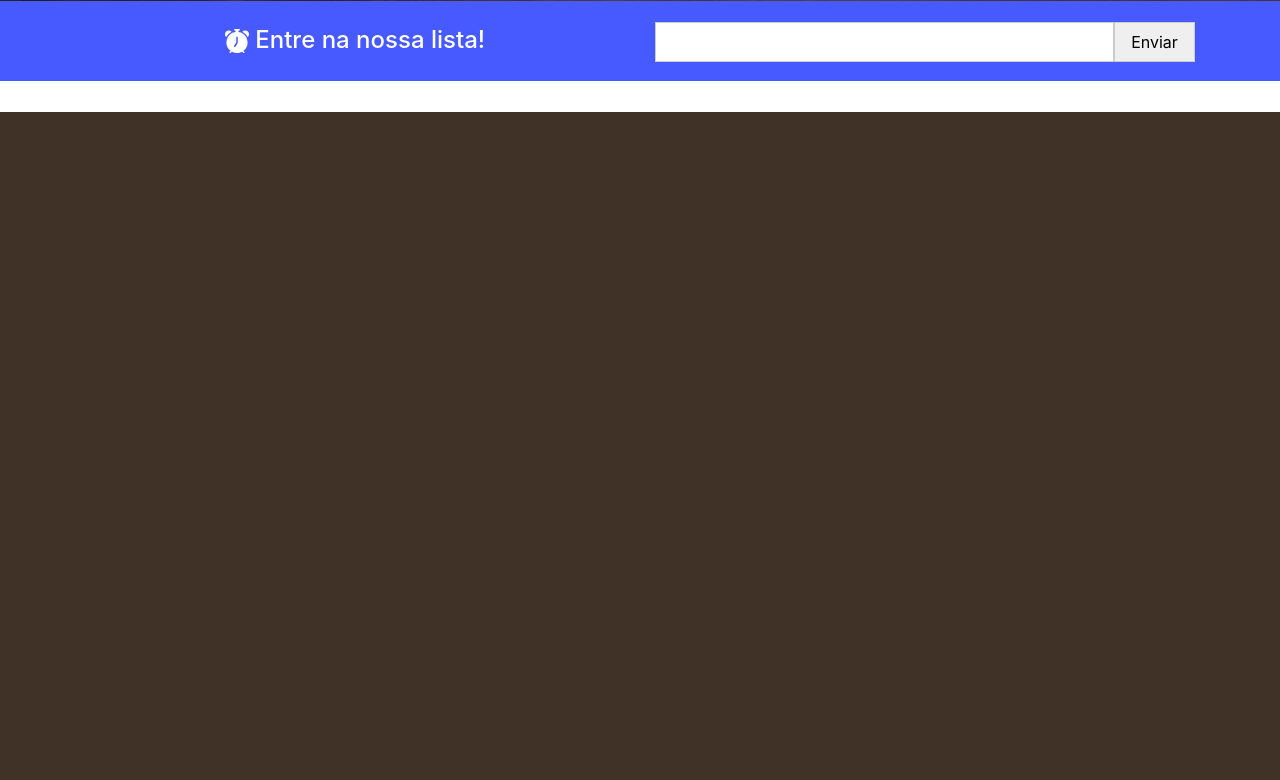
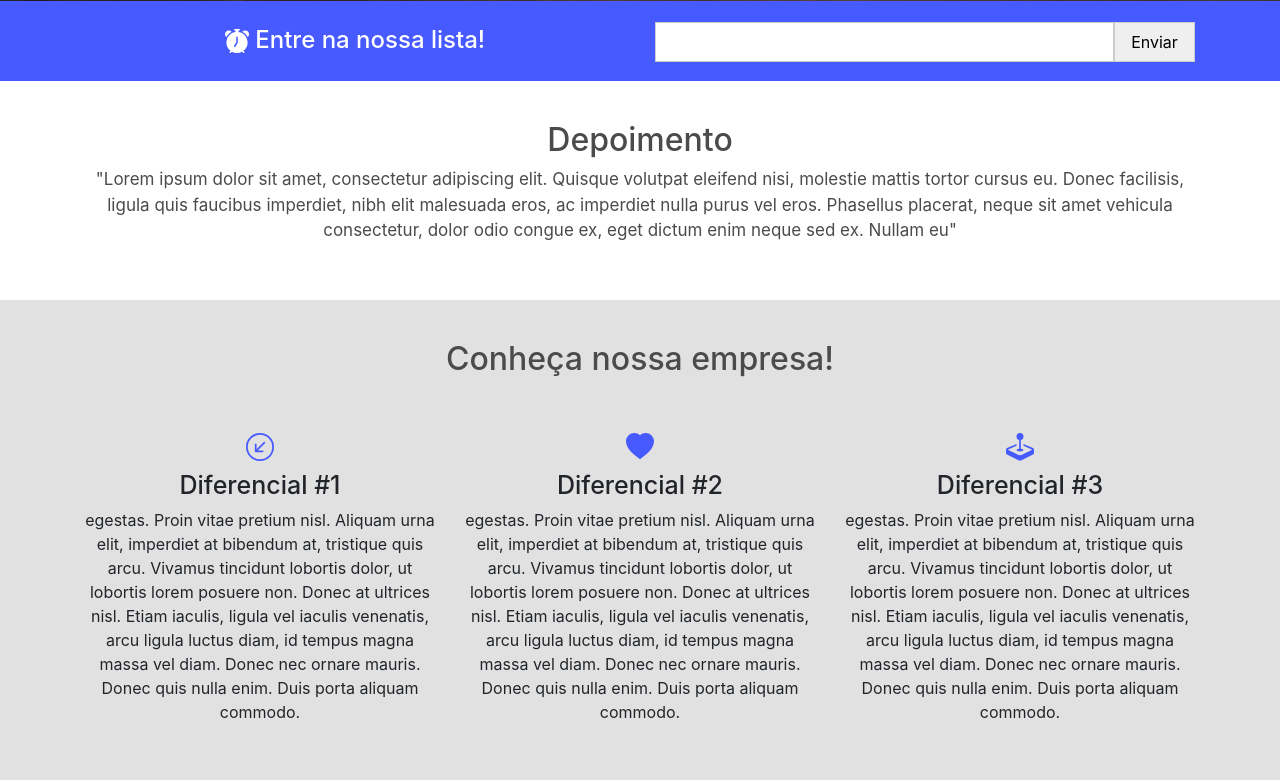
Before and after one commit to LucasM1710/Site-Bootstrap, a PHP site: page / in a window 1280 px wide. Shown: the part 688-1468 px from the top of the page. Before the commit the page ends 800 px from the top, so only its background shows below. Run offline with PHP 8.4, Linux system fonts and the light colour scheme.

Commit message:
criando a seção de depoimentos e diferenciais

```diff
--- a/css/style.css
+++ b/css/style.css
@@ -82,6 +82,38 @@ section.cadastro-lead input[type=submit]{
 	border:1px solid #ccc;
 }
 
+section.depoimento{
+	padding: 40px 0;
+}
+
+section.depoimento h2{
+	color:#4b4b4b;
+}
+section.depoimento blockquote{
+	color:#4b4b4b;
+	font-size: 17px;
+}
+section.diferenciais{
+	padding: 40px 0;
+	background: rgb(225 225 225);
+}
+
+section.diferenciais > h2{
+	color:#4b4b4b;
+}
+
+.diferenciais-container{
+	margin-top: 50px;
+}
+
+.diferenciais-container h3{
+	color:#475aff;
+}
+
+.diferenciais-container h2{
+	font-size: 25px;
+}
+
 @media screen and (max-width:1024px ){
 	section.cadastro-lead form{
 		position: relative;
--- a/index.php
+++ b/index.php
@@ -76,6 +76,56 @@
           </div>
         </div>
     </section>
+    <section class="depoimento text-center">
+      <div class="container">
+        <div class="row">
+          <div class="col-md-12">
+            <h2>Depoimento</h2>
+
+            <blockquote>
+                <p>"Lorem ipsum dolor sit amet, consectetur adipiscing elit. Quisque volutpat eleifend nisi, molestie mattis tortor cursus eu. Donec facilisis, ligula quis faucibus imperdiet, nibh elit malesuada eros, ac imperdiet nulla purus vel eros. Phasellus placerat, neque sit amet vehicula consectetur, dolor odio congue ex, eget dictum enim neque sed ex. Nullam eu"</p>
+            </blockquote>
+          </div>
+        </div>
+      </div>
+    </section>
+
+    <section class="diferenciais text-center">
+      <h2>Conheça nossa empresa!</h2>
+
+      <div class="container diferenciais-container">
+        <div class="row">
+          <div class="col-md-4">
+            <h3><svg width="1em" height="1em" viewBox="0 0 16 16" class="bi bi-arrow-down-left-circle" fill="currentColor" xmlns="http://www.w3.org/2000/svg">
+            <path fill-rule="evenodd" d="M8 15A7 7 0 1 0 8 1a7 7 0 0 0 0 14zm0 1A8 8 0 1 0 8 0a8 8 0 0 0 0 16z"/>
+            <path fill-rule="evenodd" d="M10.828 5.172a.5.5 0 0 0-.707 0L6.025 9.268V6.5a.5.5 0 0 0-1 0v3.975a.5.5 0 0 0 .5.5H9.5a.5.5 0 0 0 0-1H6.732l4.096-4.096a.5.5 0 0 0 0-.707z"/>
+            </svg></h3>
+            <h2>Diferencial #1</h2>
+            <p>egestas. Proin vitae pretium nisl. Aliquam urna elit, imperdiet at bibendum at, tristique quis arcu. Vivamus tincidunt lobortis dolor, ut lobortis lorem posuere non. Donec at ultrices nisl. Etiam iaculis, ligula vel iaculis venenatis, arcu ligula luctus diam, id tempus magna massa vel diam. Donec nec ornare mauris. Donec quis nulla enim. Duis porta aliquam commodo.</p>
+            </div>
+
+            <div class="col-md-4">
+            <h3><svg width="1em" height="1em" viewBox="0 0 16 16" class="bi bi-heart-fill" fill="currentColor" xmlns="http://www.w3.org/2000/svg">
+            <path fill-rule="evenodd" d="M8 1.314C12.438-3.248 23.534 4.735 8 15-7.534 4.736 3.562-3.248 8 1.314z"/>
+            </svg></h3>
+            <h2>Diferencial #2</h2>
+            <p>egestas. Proin vitae pretium nisl. Aliquam urna elit, imperdiet at bibendum at, tristique quis arcu. Vivamus tincidunt lobortis dolor, ut lobortis lorem posuere non. Donec at ultrices nisl. Etiam iaculis, ligula vel iaculis venenatis, arcu ligula luctus diam, id tempus magna massa vel diam. Donec nec ornare mauris. Donec quis nulla enim. Duis porta aliquam commodo.</p>
+            </div>
+
+            <div class="col-md-4">
+            <h3><svg width="1em" height="1em" viewBox="0 0 16 16" class="bi bi-joystick" fill="currentColor" xmlns="http://www.w3.org/2000/svg">
+            <path d="M7.106 15.553L.553 12.276A1 1 0 0 1 0 11.382V9.471a1 1 0 0 1 .606-.89L6 6.269v1.088L1 9.5l5.658 2.83a3 3 0 0 0 2.684 0L15 9.5l-5-2.143V6.27l5.394 2.312a1 1 0 0 1 .606.89v1.911a1 1 0 0 1-.553.894l-6.553 3.277a2 2 0 0 1-1.788 0z"/>
+            <path fill-rule="evenodd" d="M7.5 9.5v-6h1v6h-1z"/>
+            <path d="M10 9.75c0 .414-.895.75-2 .75s-2-.336-2-.75S6.895 9 8 9s2 .336 2 .75zM10 2a2 2 0 1 1-4 0 2 2 0 0 1 4 0z"/>
+            </svg></h3>
+            <h2>Diferencial #3</h2>
+            <p>egestas. Proin vitae pretium nisl. Aliquam urna elit, imperdiet at bibendum at, tristique quis arcu. Vivamus tincidunt lobortis dolor, ut lobortis lorem posuere non. Donec at ultrices nisl. Etiam iaculis, ligula vel iaculis venenatis, arcu ligula luctus diam, id tempus magna massa vel diam. Donec nec ornare mauris. Donec quis nulla enim. Duis porta aliquam commodo.</p>
+            </div>
+
+          </div>
+        </div>
+      </div>
+    </section>
   </div><!--box-->
 
 
```
